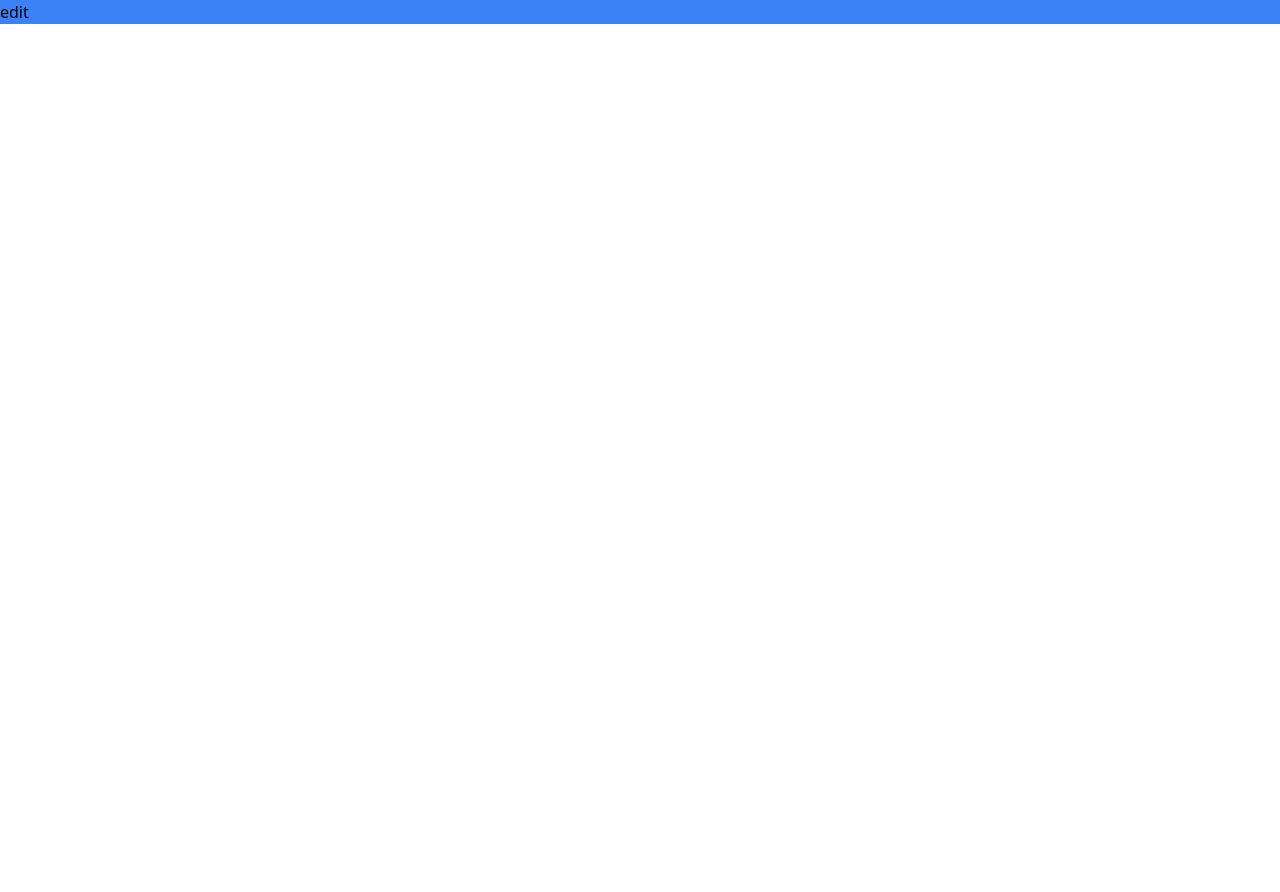
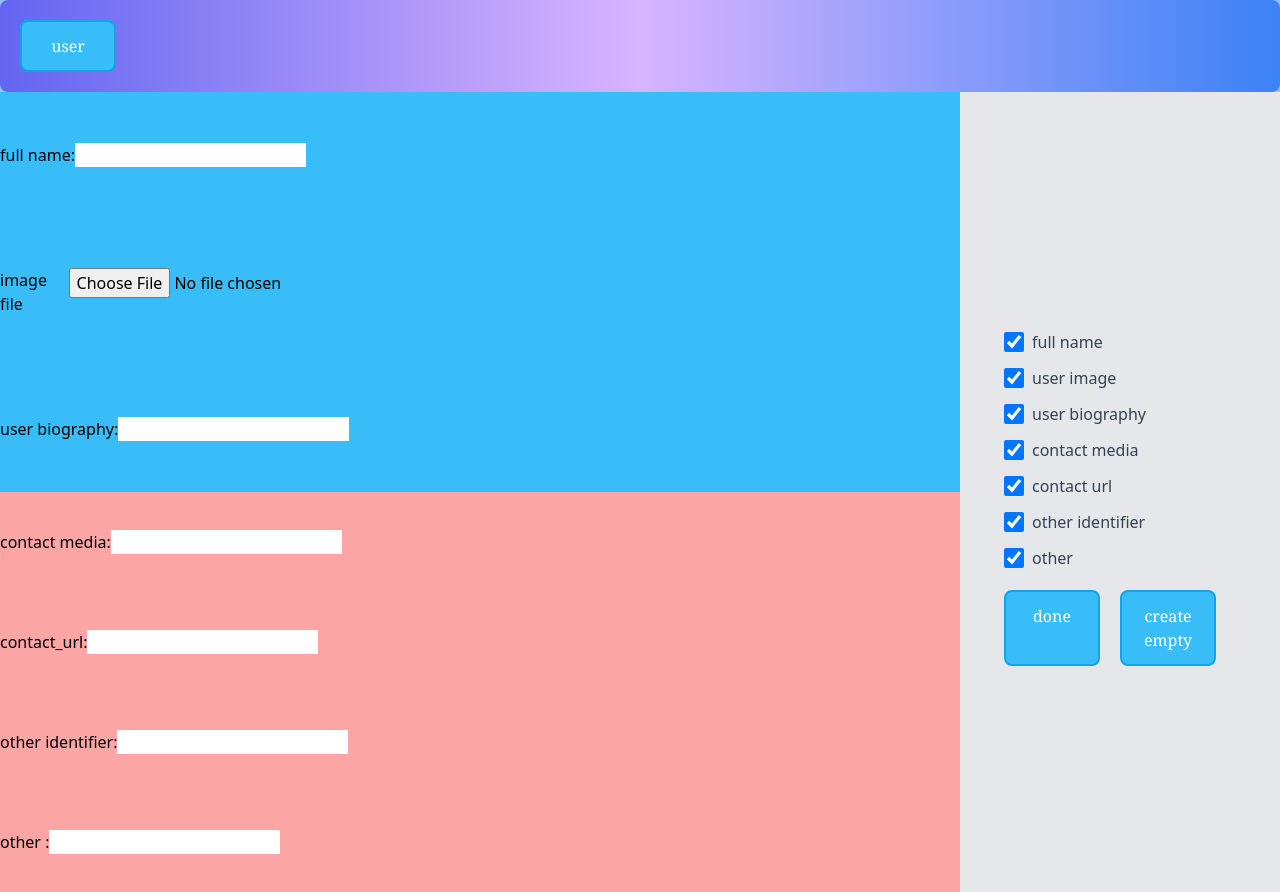
Before and after one commit to Gharbaoui/write-article-front-end, a Vue app: page /user in a window 1280 px wide. Before the commit this address had no page. Before the commit the page ends 800 px from the top, so only its background shows below. Built offline with nearby package versions, Linux system fonts and the light colour scheme.

Commit message:
empty user edit

```diff
--- a/src/App.vue
+++ b/src/App.vue
@@ -1,15 +1,21 @@
 <template>
-  <edit-comp />
+  <div class="bg-blue-300">
+    <nav  class="flex invisible lg:visible z-30 bg-gradient-to-r from-indigo-500 via-purple-300 to-blue-500  py-5 px-5 rounded-lg">
+      <div class="mr-5 w-24 border-solid border-2 border-sky-500 py-3 text-center rounded-lg bg-sky-400 hover:bg-black text-white font-serif">
+        <router-link :to="{name: 'user'}">user</router-link>
+      </div>
+    </nav>
+    <router-view />
+  </div>
+
 </template>
 
 <script lang="ts">
 import { defineComponent } from 'vue';
-import EditComp from './components/edit.vue';
 
 export default defineComponent({
   name: 'AppCompo',
   components:{
-    'edit-comp': EditComp
   }
 });
 
--- a/src/components/edit.vue
+++ /dev/null
@@ -1,13 +0,0 @@
-<template>
-    <div class="bg-blue-500">edit</div>
-</template>
-
-<script lang="ts">
-
-import {defineComponent} from 'vue';
-
-export default defineComponent({
-    name: 'EditCompo'
-})
-
-</script>
--- /dev/null
+++ b/src/components/empty.vue
@@ -0,0 +1,16 @@
+<template>
+    <div>
+      user
+    </div>
+  </template>
+
+  <script lang="ts">
+  import { defineComponent } from 'vue';
+
+  export default defineComponent({
+    name: 'UserComp',
+    components:{
+    }
+  });
+
+  </script>
--- /dev/null
+++ b/src/components/input.vue
@@ -0,0 +1,33 @@
+<template>
+    <div class="flex">
+      <span>{{input_title}}: </span>
+      <input type="text" v-model="inp" @keypress="sendUp"  >
+    </div>
+  </template>
+
+  <script lang="ts">
+  import { defineComponent } from 'vue';
+
+  export default defineComponent({
+    name: 'InputCompo',
+    props: {
+      input_title: {
+        type: String,
+        required: true
+      }
+    },
+    data () {
+      return {
+        inp: ''
+      }
+    },
+    methods: {
+      sendUp()
+      {
+        console.log(`emitted`);
+        this.$emit('inputChanged', this.inp);
+      }
+    }
+  });
+
+  </script>
--- /dev/null
+++ b/src/components/user.vue
@@ -0,0 +1,144 @@
+<template>
+    <div class="bg-sky-400 w-full flex w-full h-screen justify-between">
+      <div class="bg-blue-400 w-3/4 flex flex-col">
+        <div class="bg-sky-400 h-1/2 flex justify-around flex-col">
+
+          <div class="flex">
+            <span> full name: </span>
+            <input type="text" v-model="full_name">
+          </div>
+
+          <div class="flex">
+
+          <span>image file</span>
+          <input class="block w-full" @change="userImage" type="file">
+          </div>
+
+          <div class="flex">
+            <span> user biography: </span>
+            <input type="text" v-model="user_biography">
+          </div>
+
+        </div>
+        <div class="bg-red-300 h-1/2 flex justify-around flex-col w-full">
+          <div class="flex">
+            <span> contact media: </span>
+            <input type="text" v-model="contact_media">
+          </div>
+          <div class="flex">
+            <span> contact_url: </span>
+            <input type="text" v-model="contact_url">
+          </div>
+          <div class="flex">
+            <span> other identifier: </span>
+            <input type="text" v-model="other_identifier">
+          </div>
+          <div class="flex">
+            <span> other : </span>
+            <input type="text" v-model="other">
+          </div>
+        </div>
+      </div>
+
+
+      <div class="w-1/4">
+        <div class="bg-red-600 w-full">{{error}}</div>
+        <div class="bg-gray-200">
+          <div class="flex flex-col items-center justify-center h-screen">
+        <div class="flex flex-col">
+            <label class="inline-flex items-center mt-3">
+                <input type="checkbox" class="form-checkbox h-5 w-5 text-gray-600" checked><span class="ml-2 text-gray-700">full name</span>
+            </label>
+
+            <label class="inline-flex items-center mt-3">
+                <input type="checkbox" class="form-checkbox h-5 w-5 text-red-600" checked><span class="ml-2 text-gray-700">user image</span>
+            </label>
+
+            <label class="inline-flex items-center mt-3">
+                <input type="checkbox" class="form-checkbox h-5 w-5 text-orange-600" checked><span class="ml-2 text-gray-700">user biography</span>
+            </label>
+
+            <label class="inline-flex items-center mt-3">
+                <input type="checkbox" class="form-checkbox h-5 w-5 text-yellow-600" checked><span class="ml-2 text-gray-700">contact media</span>
+            </label>
+
+            <label class="inline-flex items-center mt-3">
+                <input type="checkbox" class="form-checkbox h-5 w-5 text-green-600" checked><span class="ml-2 text-gray-700">contact url</span>
+            </label>
+
+            <label class="inline-flex items-center mt-3">
+                <input type="checkbox" class="form-checkbox h-5 w-5 text-teal-600" checked><span class="ml-2 text-gray-700">other identifier</span>
+            </label>
+
+            <label class="inline-flex items-center mt-3">
+                <input type="checkbox" class="form-checkbox h-5 w-5 text-blue-600" checked><span class="ml-2 text-gray-700">other</span>
+            </label>
+          <div class="flex">
+            <div @click="userUpdate" class="mt-5 mr-5 w-24 border-solid border-2 border-sky-500 py-3 text-center rounded-lg bg-sky-400 hover:bg-black text-white font-serif">
+              done
+            </div>
+            <div @click="createEmpty" class="mt-5 mr-5 w-24 border-solid border-2 border-sky-500 py-3 text-center rounded-lg bg-sky-400 hover:bg-black text-white font-serif">
+              create empty
+            </div>
+            </div>
+
+        </div>
+    </div>
+</div>
+      </div>
+    </div>
+  </template>
+
+  <script lang="ts">
+  import { defineComponent } from 'vue';
+
+  export default defineComponent({
+    name: 'UserComp',
+    components:{
+    },
+    data() {
+      return {
+        full_name: '',
+        user_image: null as any,
+        user_biography: '',
+        contact_media: '',
+        contact_url: '',
+        other: '',
+        other_identifier: '',
+        full_name_check: false,
+        user_image_check: false,
+        user_biography_check: false,
+        contact_media_check: false,
+        contact_url_check: false,
+        other_check: false,
+        other_identifier_check: false,
+        error: '',
+      }
+    },
+    methods: {
+      createEmpty() {
+        console.log(`empty called`);
+      },
+      userUpdate() {
+        console.log(`user update`);
+      },
+      async userImage(event:any)
+      {
+          try {
+              this.user_image = await toBase64(event.target.files[0]);
+              console.log(event.target.files[0]);
+          }catch (e:any)
+          {
+              console.error(e);
+          }
+      }
+    }
+  });
+
+const toBase64 =(file:any) => new Promise((resolve, reject) => {
+  const reader = new FileReader();
+  reader.readAsDataURL(file);
+  reader.onload = () => resolve(reader.result);
+  reader.onerror = error => reject(error);
+});
+  </script>
--- a/src/router/index.ts
+++ b/src/router/index.ts
@@ -1,7 +1,16 @@
 import { createRouter, createWebHistory, RouteRecordRaw } from 'vue-router'
+import userCompo from '../components/user.vue';
 
 const routes: Array<RouteRecordRaw> = [
-
+  {
+    path: '/',
+    redirect: {name: 'user'}
+  },
+  {
+    path: '/user',
+    name: 'user',
+    component: userCompo
+  }
 ]
 
 const router = createRouter({
```
